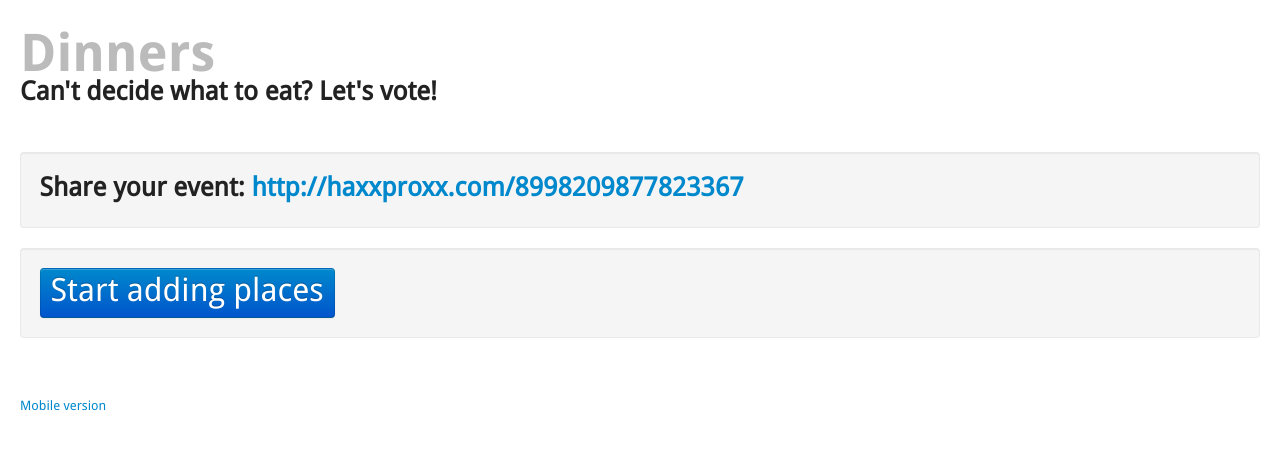
After one commit to konieczkow/Dinners, a Rails app: page /static/1 in a window 1280 px wide. The commit adds this page. Shown: the top 450 px of the page. Run offline with Rails 7, Linux system fonts and the light colour scheme; style sheets or scripts are compiled from the project's sources; parts of the project's set-up code (start-up, migrations or seed data) failed here and were passed over; some libraries are stand-ins or nearby versions.

Commit message:
new event

```diff
--- a/app/assets/javascripts/application.js
+++ b/app/assets/javascripts/application.js
@@ -13,3 +13,6 @@
 //= require jquery
 //= require jquery_ujs
 //= require_tree .
+
+
+$('#event_url').on('click', function() {return false;});
--- a/app/assets/stylesheets/application.css.scss
+++ b/app/assets/stylesheets/application.css.scss
@@ -197,7 +197,7 @@ header, footer {
         }
       }
     }
+  }
+}
 
-  }
-
-}
+.start_adding_places { font-size: 20px; font-size: 2rem; line-height: 2.5rem;}
--- a/app/controllers/static_controller.rb
+++ b/app/controllers/static_controller.rb
@@ -7,4 +7,8 @@ class StaticController < ApplicationController
 
   end
 
+  def show
+
+  end
+
 end
--- a/app/views/events/new.html.haml
+++ b/app/views/events/new.html.haml
@@ -1 +1,5 @@
-%h3= @event.event_url
+.row
+  .well
+    %h2= @event.event_url
+
+    = link_to 'Start adding places', places_new_path, :class => 'btn btn-primary'
--- /dev/null
+++ b/app/views/static/show.html.haml
@@ -0,0 +1,10 @@
+.row
+  .well
+    -# %h2= @event.event_url
+    %h2
+      Share your event:
+      = link_to 'http://haxxproxx.com/8998209877823367', 'http://haxxproxx.com/8998209877823367', :id => 'event_url'
+
+
+  .well
+    = link_to 'Start adding places', '/event/x/places/new', :class => 'btn btn-primary start_adding_places'
```
